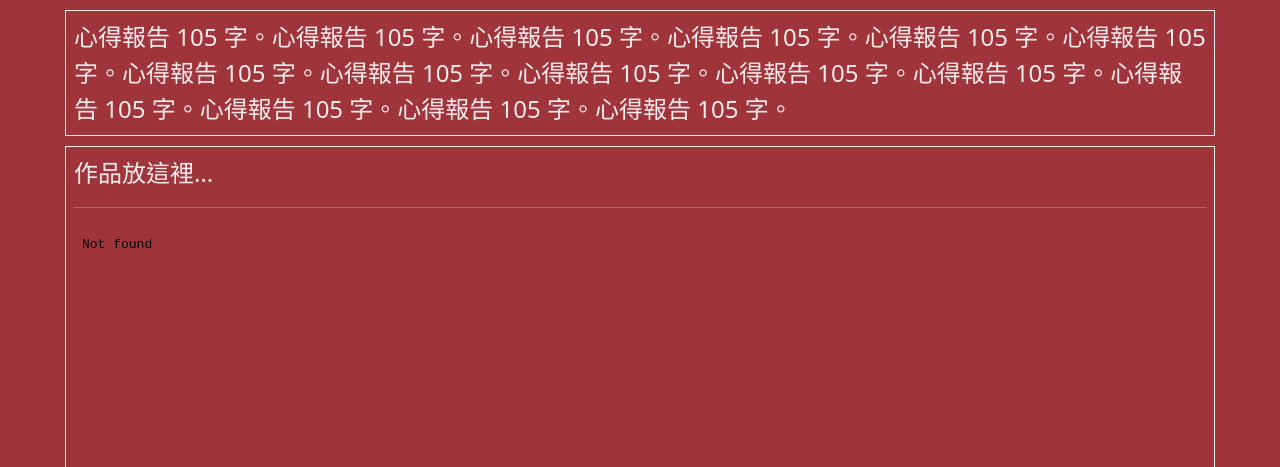
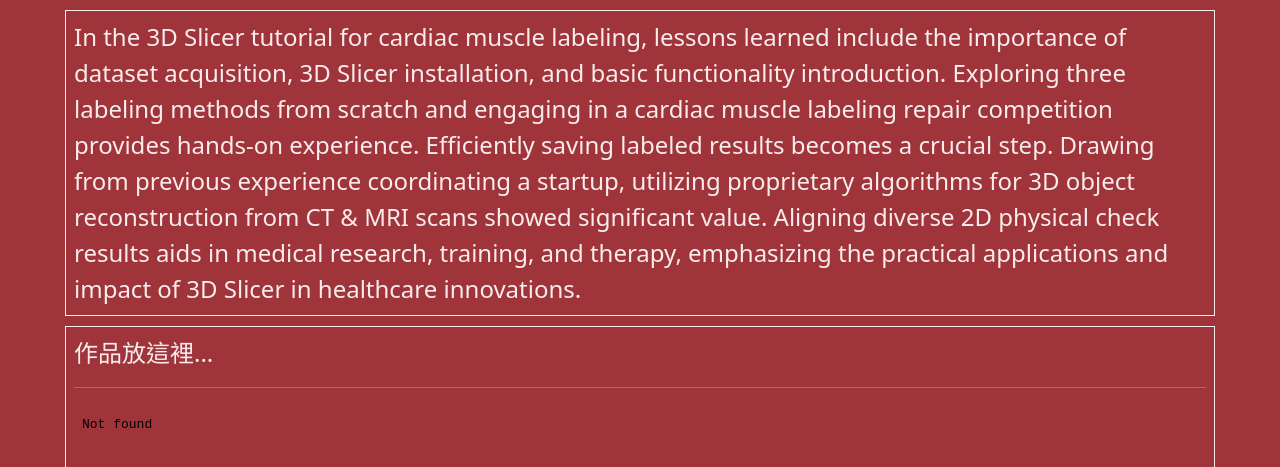
Before and after one commit to qwesdop/pr2023f, a plain HTML site: page hw02/index.html in a window 1280 px wide. Shown: the part 167-634 px from the top of the page. Drawn offline with nearby package versions, Linux system fonts and the light colour scheme.

Commit message:
Update index.html

```diff
--- a/hw02/index.html
+++ b/hw02/index.html
@@ -150,7 +150,7 @@
   <!-- ------------------------------------------------>
   <div class="row hw12">
     <div class="col-md-12 twenty">
-      心得報告 105 字。心得報告 105 字。心得報告 105 字。心得報告 105 字。心得報告 105 字。心得報告 105 字。心得報告 105 字。心得報告 105 字。心得報告 105 字。心得報告 105 字。心得報告 105 字。心得報告 105 字。心得報告 105 字。心得報告 105 字。心得報告 105 字。
+      In the 3D Slicer tutorial for cardiac muscle labeling, lessons learned include the importance of dataset acquisition, 3D Slicer installation, and basic functionality introduction. Exploring three labeling methods from scratch and engaging in a cardiac muscle labeling repair competition provides hands-on experience. Efficiently saving labeled results becomes a crucial step. Drawing from previous experience coordinating a startup, utilizing proprietary algorithms for 3D object reconstruction from CT & MRI scans showed significant value. Aligning diverse 2D physical check results aids in medical research, training, and therapy, emphasizing the practical applications and impact of 3D Slicer in healthcare innovations.
     </div>
   </div>
 
```
